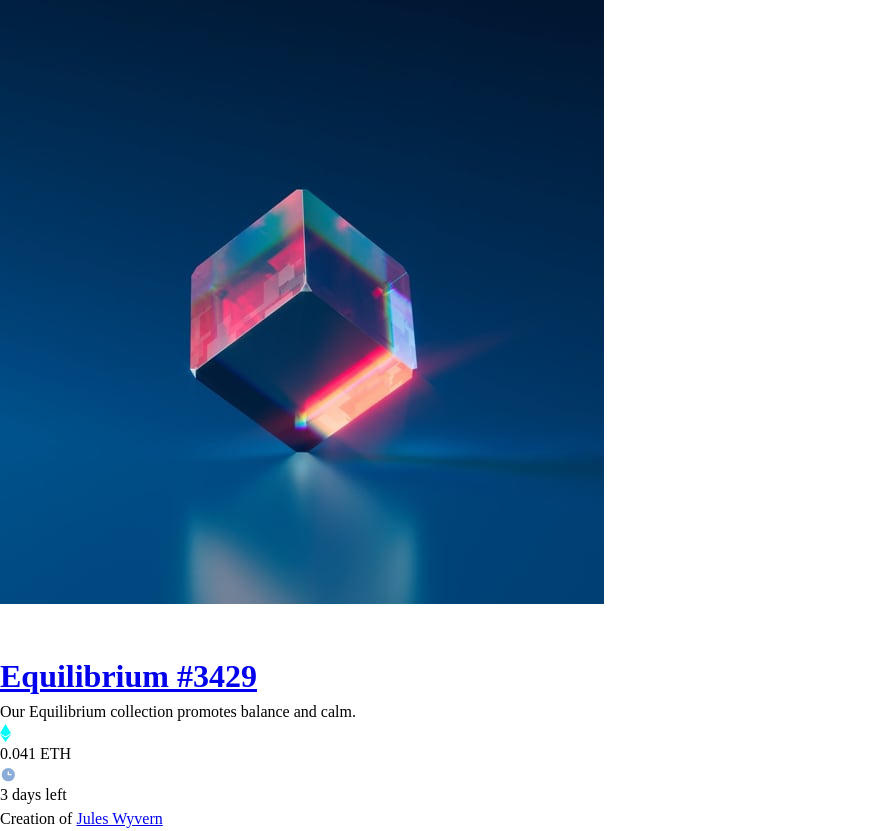
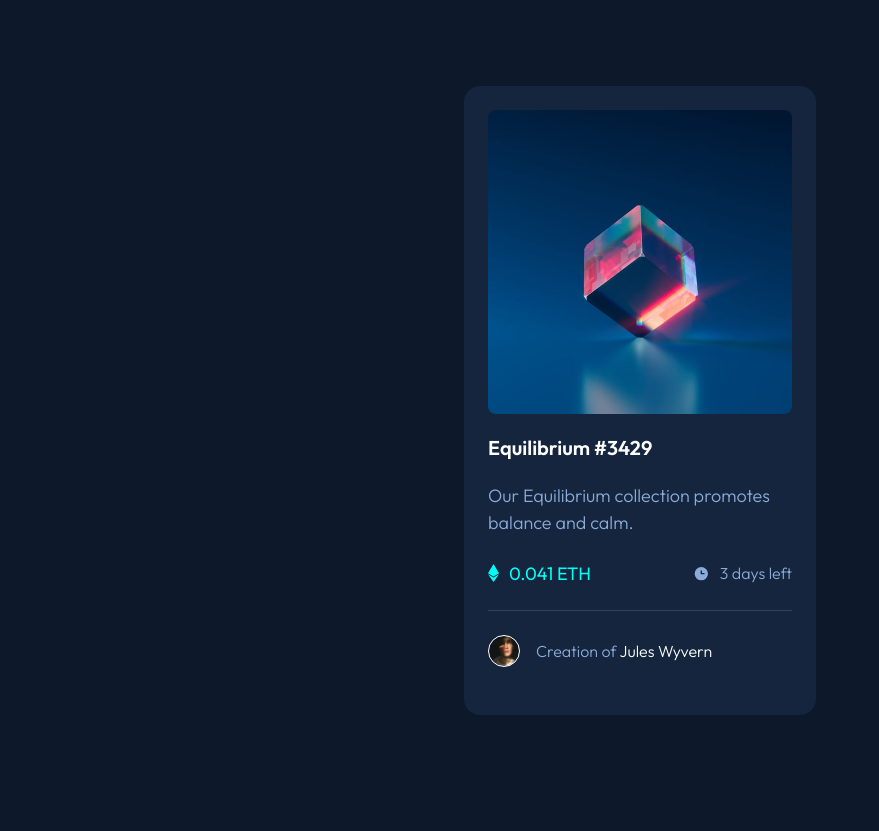
Before and after one commit to rflkowalski/fem-newbie-nft-preview-card-component, a plain HTML site: page index.html in a window 1280 px wide. Shown: the whole page, without its empty margins (0-879 px from the left). After the commit the page ends 800 px from the top, so only its background shows below. Drawn offline with Linux system fonts and the light colour scheme.

Commit message:
Update style.css
- create all styles rules

```diff
--- a/css/style.css
+++ b/css/style.css
@@ -5,7 +5,9 @@
     --clr-neutral-800: hsl(217, 54%, 11%); /* Very dark blue (main BG) */
 
     --clr-primary-200: hsl(215, 51%, 70%); /* Soft blue */
+
     --clr-primary-300: hsl(178, 100%, 50%); /* Cyan */
+    --clr-primary-350: hsl(178, 100%, 50%, 0.5);
 
     --fs-300: 1rem; /* 16px */
     --fs-400: 1.125rem; /* 18px */ /* base */
@@ -86,7 +88,147 @@ select {
     *::after {
         animation-duration: 0.01ms !important;
         animation-iteration-count: 1 !important;
-        transition-duration: 0.01ms !important;
+        /* transition-duration: 0.01ms !important; */
         scroll-behavior: auto !important;
     }
 }
+
+body {
+    background: var(--clr-neutral-800);
+    font-family: 'Outfit', sans-serif;
+    font-size: var(--fs-400);
+    font-weight: var(--fw-400);
+    color: var(--clr-primary-200);
+
+    display: grid;
+    place-items: center;
+}
+
+a,
+a:active,
+a:focus,
+a:visited {
+    text-decoration: none;
+    color: var(--clr-neutral-100);
+    cursor: pointer;
+    transition: all 0.5s ease-in-out;
+}
+
+.card {
+    max-width: 22rem;
+    background: var(--clr-neutral-700);
+    padding: 1.5rem;
+    border-radius: 1rem;
+}
+
+.img__container {
+    width: 100%;
+    height: 100%;
+    position: relative;
+}
+
+.card__img {
+    border-radius: 0.5rem;
+}
+
+.card-icon__container {
+    width: 100%;
+    height: 100%;
+    background: var(--clr-primary-350);
+    border-radius: 0.5rem;
+    opacity: 0;
+
+    position: absolute;
+    top: 0;
+    left: 0;
+
+    transition: all 0.5s ease-in-out;
+}
+
+.card-icon__container:hover {
+    opacity: 1;
+}
+
+.card__view-icon {
+    position: absolute;
+    top: 50%;
+    left: 50%;
+    transform: translate(-50%, -50%);
+}
+
+.card__header {
+    font-size: var(--fs-500);
+    color: var(--clr-neutral-100);
+    margin: 1.5rem 0;
+    line-height: 1;
+}
+
+.details__text--fw {
+    font-weight: var(--fw-500);
+}
+
+.auction {
+    padding: 1.5rem 0;
+    display: flex;
+    flex-direction: row;
+    align-items: center;
+    justify-content: space-between;
+    position: relative;
+}
+
+.auction::after {
+    content: '';
+    height: 1px;
+    width: 100%;
+    background: var(--clr-neutral-600);
+    position: absolute;
+    bottom: 0;
+    left: 0;
+}
+
+.auction__details {
+    display: flex;
+    flex-direction: row;
+    align-items: center;
+    justify-content: center;
+}
+
+.details__icon {
+    margin: 0 0.625rem 0 0;
+}
+
+.details__text--fs {
+    font-size: var(--fs-300);
+}
+
+.author {
+    padding: 1.5rem 0;
+    display: flex;
+    flex-direction: row;
+    align-items: center;
+}
+
+.author__information {
+    font-size: var(--fs-300);
+}
+
+.author__name {
+    color: var(--clr-neutral-100);
+}
+
+.details__text--active-color,
+a:hover {
+    color: var(--clr-primary-300);
+}
+
+.author__img {
+    width: 2rem;
+    height: 2rem;
+    margin: 0 1rem 0 0;
+    background-image: url('../img/image-avatar.png');
+    background-repeat: no-repeat;
+    background-size: cover;
+    background-position: center center;
+    border: 1px solid var(--clr-neutral-100);
+    border-radius: 50%;
+}
```
